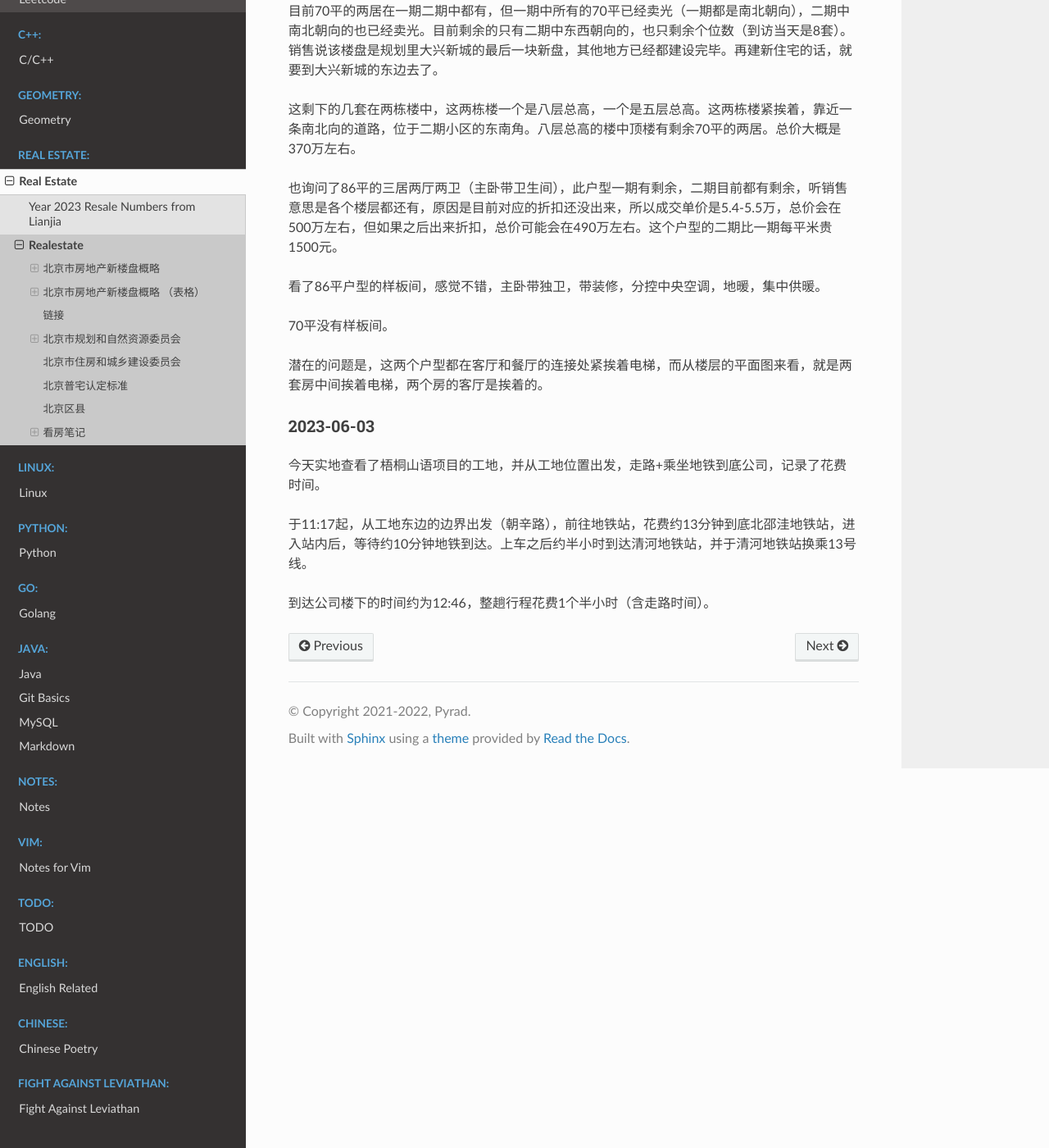
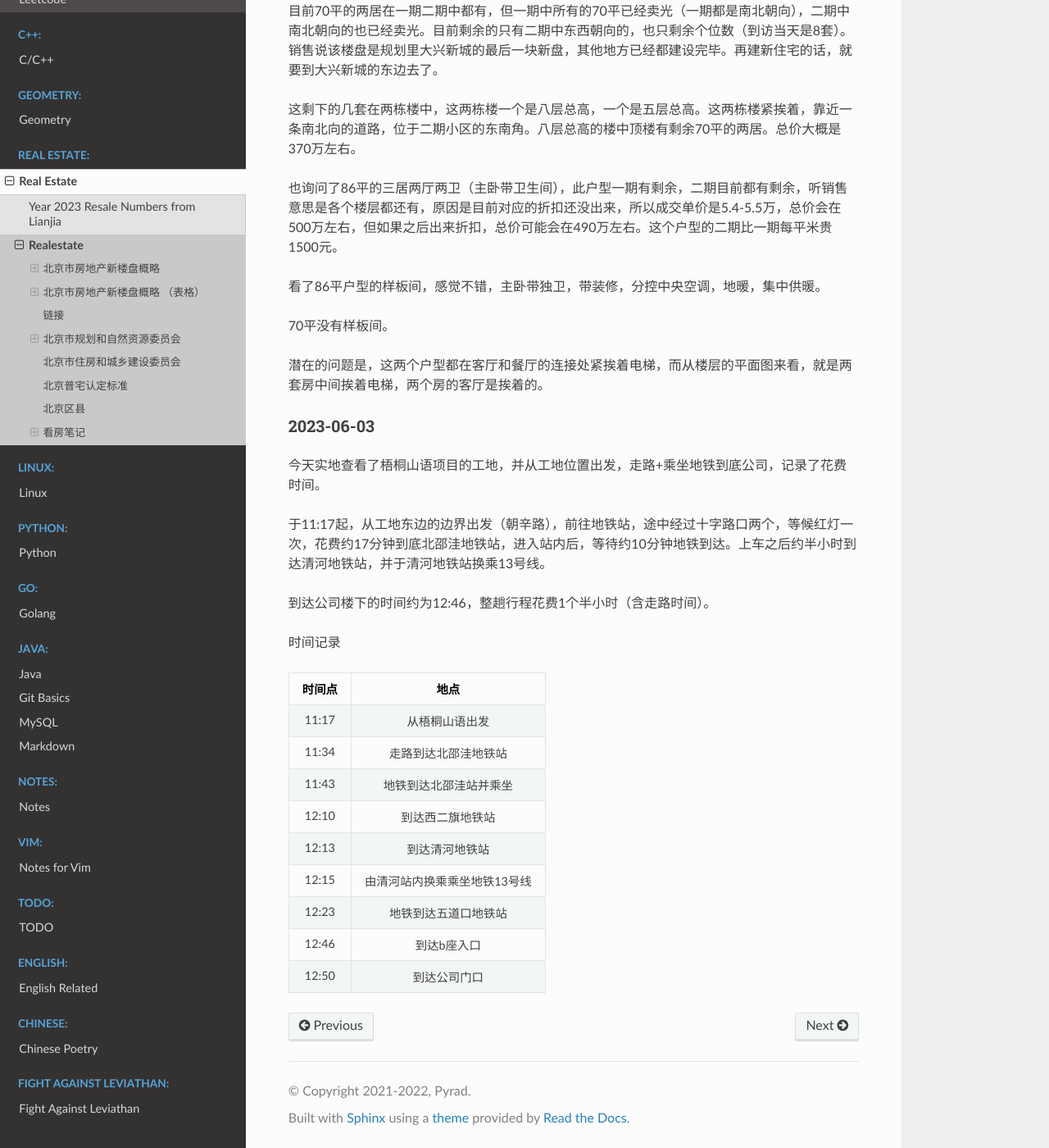
Before and after one commit to Pyrad/pyradnotes, a Sphinx documentation site: the page built from source/RealEstate/realestate.md, in a window 1280 px wide and 1400 px high, scrolled down 10763 px. Shown: the whole window at 82% size. Built offline with Sphinx 7.4.7 and the Read the Docs theme 2.0.0, drawn with Linux system fonts in a browser that asks for light colours.

Commit message:
Realestate Add time point and event records

```diff
--- a/source/RealEstate/realestate.md
+++ b/source/RealEstate/realestate.md
@@ -453,6 +453,20 @@
 
 今天实地查看了梧桐山语项目的工地，并从工地位置出发，走路+乘坐地铁到底公司，记录了花费时间。
 
-于11:17起，从工地东边的边界出发（朝辛路），前往地铁站，花费约13分钟到底北邵洼地铁站，进入站内后，等待约10分钟地铁到达。上车之后约半小时到达清河地铁站，并于清河地铁站换乘13号线。
+于11:17起，从工地东边的边界出发（朝辛路），前往地铁站，途中经过十字路口两个，等候红灯一次，花费约17分钟到底北邵洼地铁站，进入站内后，等待约10分钟地铁到达。上车之后约半小时到达清河地铁站，并于清河地铁站换乘13号线。
 
 到达公司楼下的时间约为12:46，整趟行程花费1个半小时（含走路时间）。
+
+时间记录
+
+|时间点|地点 |
+|:---:|:---:|
+|11:17|从梧桐山语出发 |
+|11:34|走路到达北邵洼地铁站|
+|11:43|地铁到达北邵洼站并乘坐|
+|12:10|到达西二旗地铁站|
+|12:13|到达清河地铁站|
+|12:15|由清河站内换乘乘坐地铁13号线|
+|12:23|地铁到达五道口地铁站|
+|12:46|到达b座入口|
+|12:50|到达公司门口|
```
